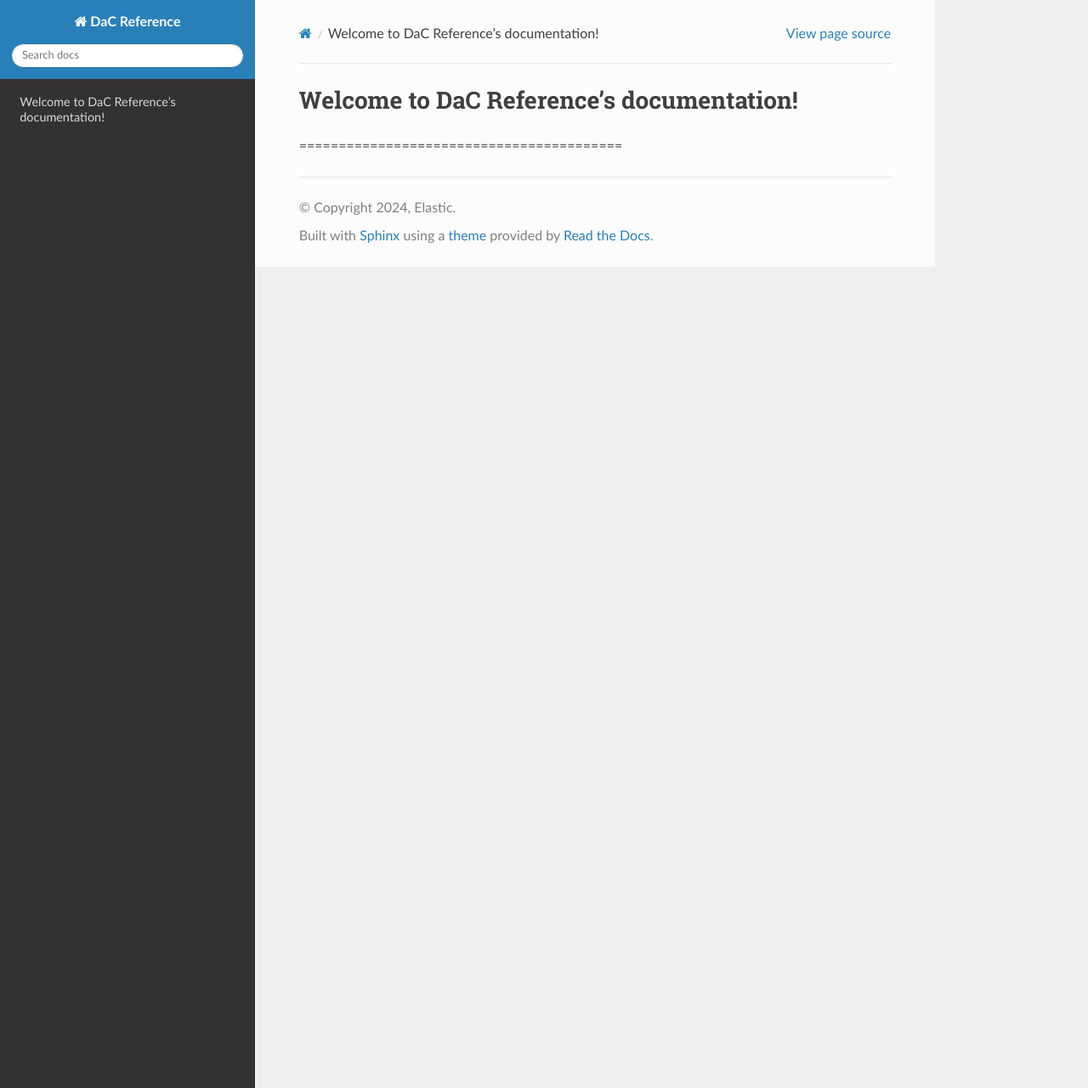
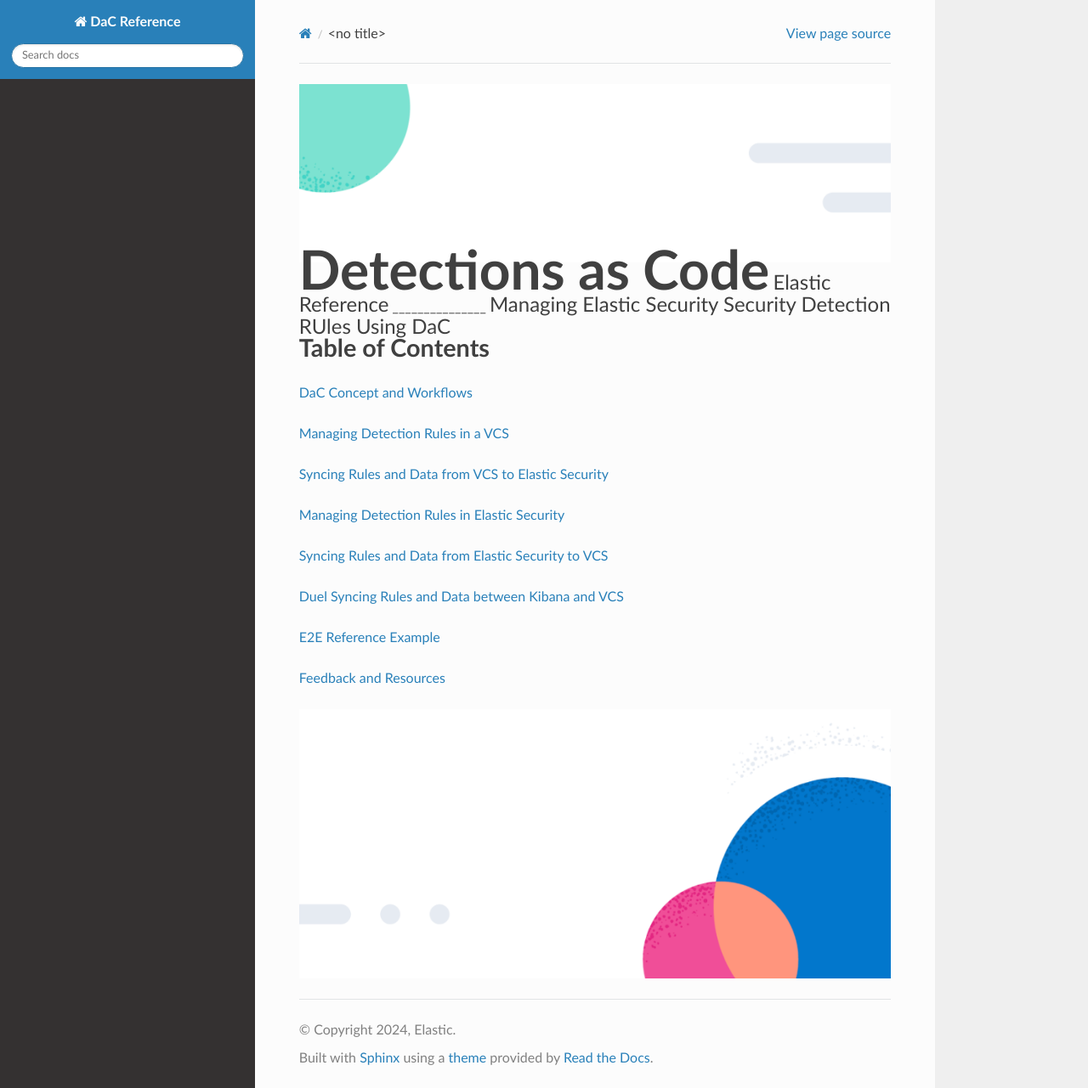
Before and after one commit to elastic/DaC-Reference, a Sphinx documentation site: the page built from docs/index.md, in a window 1280 px wide and 1281 px high. Shown: the whole window at 85% size. Built offline with Sphinx 7.4.7 and the Read the Docs theme 2.0.0, drawn with Linux system fonts in a browser that asks for light colours.

Commit message:
Initial formatting

```diff
--- a/docs/index.md
+++ b/docs/index.md
@@ -1,3 +1,17 @@
+![Header](./_static/header.png)
+<span style="font-size:4em;font-weight: bold;">Detections as Code</span>
+<span style="font-size:1.5em;">Elastic Reference</span>
+<span style="font-size:em;">_______________</span>
+<span style="font-size:1.5em;">Managing Elastic Security Security Detection RUles Using DaC</span>
+<br>
+<span style="font-size:1.8em;font-weight: bold;">Table of Contents</span>
+- [DaC Concept and Workflows](./dac_concept_and_workflows.md)
+- [Managing Detection Rules in a VCS](./managing_detection_rules_in_a_vcs.md)
+- [Syncing Rules and Data from VCS to Elastic Security](./syncing_rules_and_data_from_vcs_to_elastic_security.md)
+- [Managing Detection Rules in Elastic Security](./managing_detection_rules_in_elastic_security.md)
+- [Syncing Rules and Data from Elastic Security to VCS](./syncing_rules_and_data_from_elastic_security_to_vcs.md)
+- [Duel Syncing Rules and Data between Kibana and VCS](./duel_syncing_rules_and_data_between_kibana_and_vcs.md)
+- [E2E Reference Example](./etoe_reference_example.md)
+- [Feedback and Resources](./feedback_and_resources.md)
 
-# Welcome to DaC Reference\'s documentation!
-=========================================
+![Footer](./_static/footer.png)
```
Also changed, not shown: docs/dac_concept_and_workflows.md (added, +1 -0 lines), docs/duel_syncing_rules_and_data_between_kibana_and_vcs.md (added, +1 -0 lines), docs/etoe_reference_example.md (added, +1 -0 lines), docs/feedback_and_resources.md (added, +1 -0 lines), docs/managing_detection_rules_in_a_vcs.md (added, +1 -0 lines), docs/managing_detection_rules_in_elastic_security.md (added, +1 -0 lines), docs/syncing_rules_and_data_from_elastic_security_to_vcs.md (added, +1 -0 lines), docs/syncing_rules_and_data_from_vcs_to_elastic_security.md (added, +1 -0 lines), docs/_static/footer.png (added), docs/_static/header.png (added), 1 other file.
